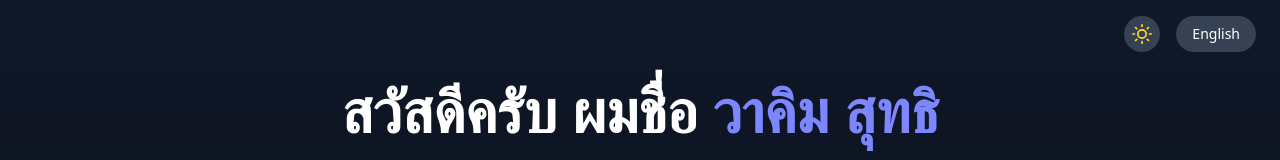
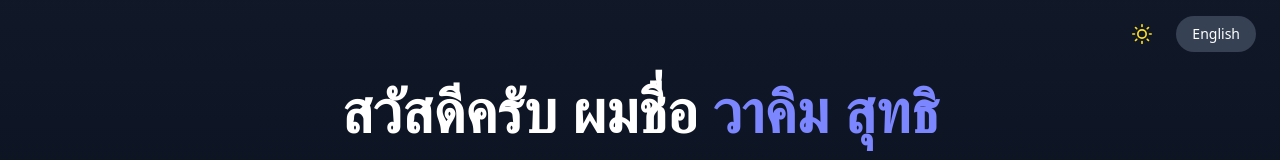
Before and after one commit to Teekon789/portflio_wakim1, a React (Vite) app: page / in a window 1280 px wide. Shown: the top 160 px of the page. Built offline with nearby package versions, Linux system fonts and the light colour scheme.

Commit message:
test_5.2

```diff
--- a/src/App.jsx
+++ b/src/App.jsx
@@ -74,7 +74,7 @@
         <div className="absolute top-4 right-4 sm:right-6 z-10 flex space-x-2 sm:space-x-4">
           <button
             onClick={toggleDarkMode}
-            className={`p-2 rounded-full ${
+            className={`p-2 rounded-full cursor-pointer${
               darkMode
                 ? "bg-gray-700 text-yellow-300 hover:bg-gray-600"
                 : "bg-blue-100 text-gray-800 hover:bg-blue-200"
@@ -92,7 +92,7 @@
 
           <button
             onClick={() => setLang(lang === "th" ? "en" : "th")}
-            className={`text-xs sm:text-sm px-3 sm:px-4 py-1 rounded-full ${
+            className={`text-xs sm:text-sm px-3 sm:px-4 py-1 rounded-full cursor-pointer ${
               darkMode
                 ? "bg-gray-700 text-white hover:bg-gray-600"
                 : "bg-blue-100 text-gray-800 hover:bg-blue-200"
```
